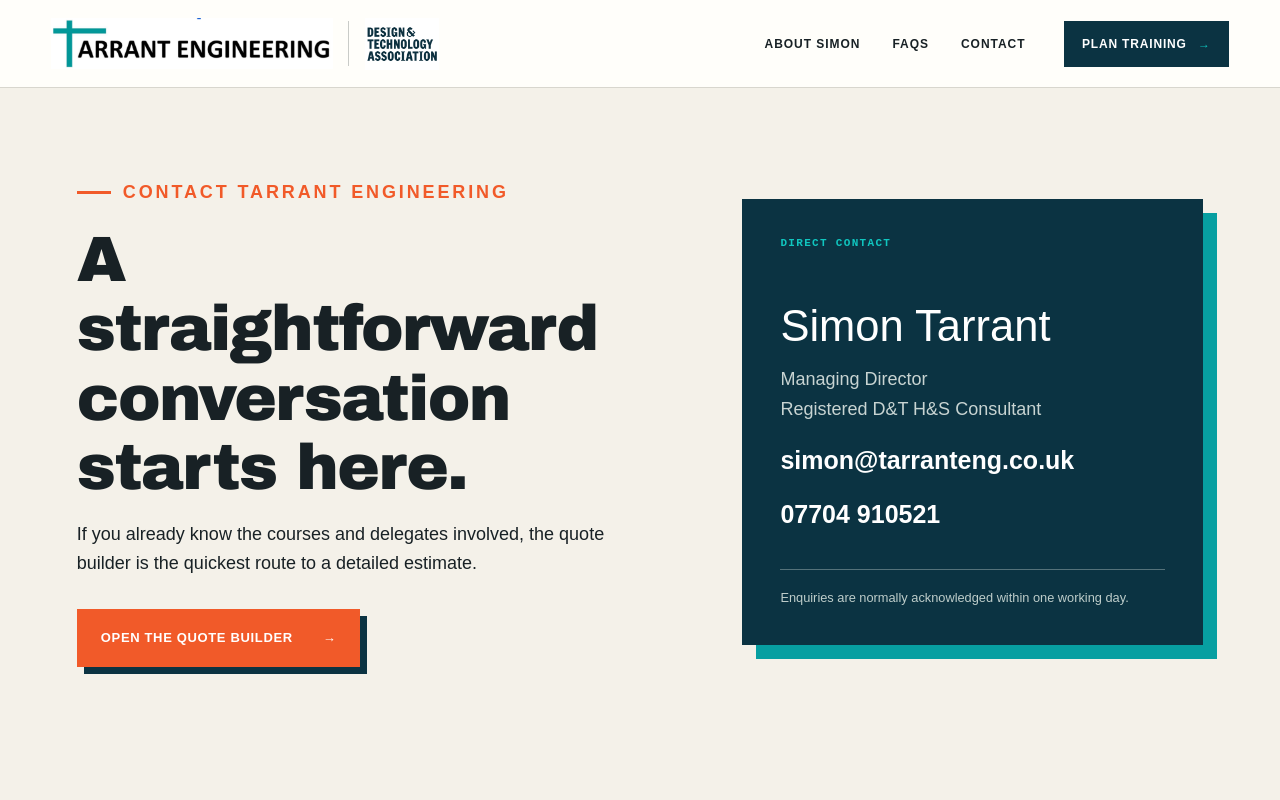
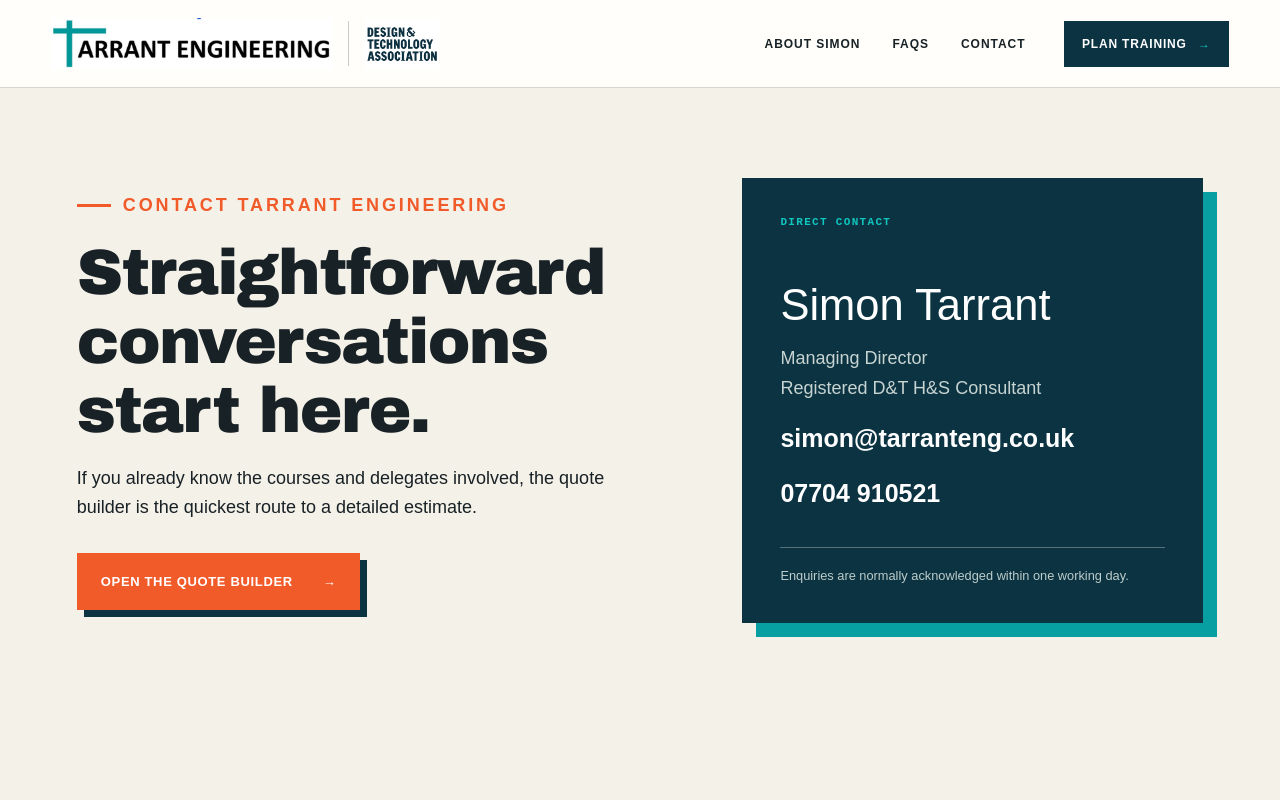
Before and after one commit to tarranteng/Training-Website, a Next.js app: page /contact in a window 1280 px wide. Shown: the top 800 px of the page. Built offline with nearby package versions, Linux system fonts and the light colour scheme.

Commit message:
Add files via upload

```diff
--- a/app/contact/page.tsx
+++ b/app/contact/page.tsx
@@ -19,7 +19,7 @@ export default function ContactPage() {
       <section className="page-hero contact-hero">
         <div>
           <p className="eyebrow"><span /> Contact Tarrant Engineering</p>
-          <h1>A straightforward conversation starts here.</h1>
+          <h1>Straightforward conversations start here.</h1>
           <p>If you already know the courses and delegates involved, the quote builder is the quickest route to a detailed estimate.</p>
           <Link className="primary-link" href="/quote-builder">Open the quote builder <span>→</span></Link>
         </div>
```
